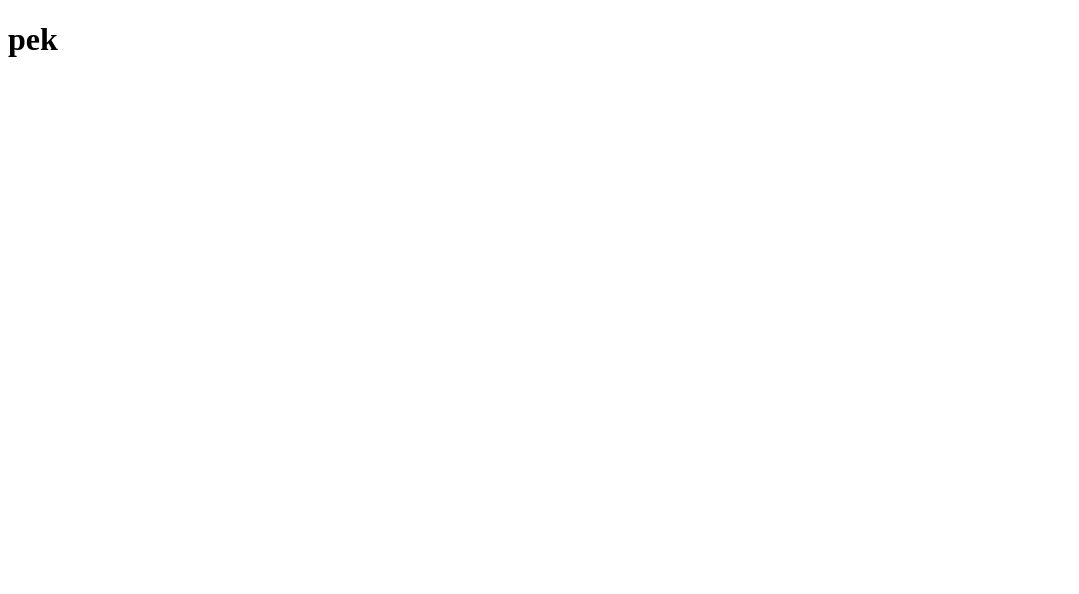
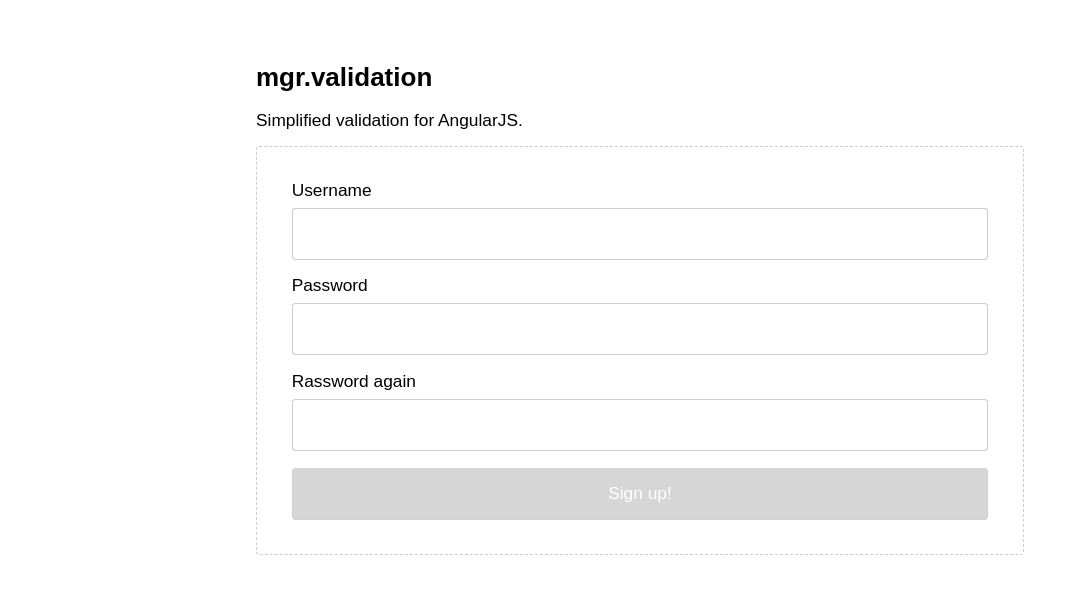
Before and after one commit to Magora-Systems-Frontend/mgr-validation, a website: page index.html in a window 1280 px wide. Shown: the whole page, without its empty margins (0-1079 px from the left). Drawn offline with Linux system fonts and the light colour scheme.

Commit message:
added forgotten stuff

```diff
--- a/index.html
+++ b/index.html
@@ -1,10 +1,46 @@
-<!DOCTYPE html>
+<!doctype html>
 <html lang="en">
 	<head>
 		<meta charset="UTF-8" />
-		<title>mgr.validation demo</title>
+		<title>mgr.validation</title>
+		<link rel="stylesheet" href="./bower_components/mgr-validation/dist/mgr-validation.css" />
+		<link rel="stylesheet" href="./demo/demo.css" />
 	</head>
-	<body>
-		<h1>pek</h1>
+	<body ng-app="demo">
+		<article demo id="demo">
+
+			<header>
+				<h1>mgr.validation</h1>
+				<p>Simplified validation for AngularJS.</p>
+			</header>
+
+			<form name="demo.form" novalidate ng-submit="demo.submit()">
+				<ul class="fields">
+					<li>
+						<label for="username">Username</label>
+						<input id="username" name="username" ng-model="demo.profile.username" type="text" required ng-pattern="/^[a-zA-Z ]+$/" ng-maxlength="8" />
+						<mgr-validation form="demo.form" field="demo.form.username" validators="demo.validationFactory.username"></mgr-validation>
+					</li>
+					<li>
+						<label for="password">Password</label>
+						<input id="password" name="password" ng-model="demo.profile.password" type="password" required ng-minlength="8" ng-maxlength="16" />
+					</li>
+					<li>
+						<label for="passwordConfirm">Rassword again</label>
+						<input id="passwordConfirm" name="passwordConfirm" ng-model="demo.profile.passwordConfirm" type="password" required ng-minlength="8" ng-maxlength="16" />
+					</li>
+					<li>
+						<mgr-validation form="demo.form" field="demo.form.password" validators="demo.validationFactory.password"></mgr-validation>
+					</li>
+					<li><button ng-disabled="demo.form.$invalid || !demo.doPasswordsMatch()" type="submit">Sign up!</button></li>
+				</ul>
+			</form>
+
+		</article>
+
+		<script src="./bower_components/angular/angular.min.js"></script>
+		<script src="./bower_components/mgr-validation/dist/mgr-validation.js"></script>
+		<script src="./demo/demo.js"></script>
+		<script src="./demo/validationFactory.js"></script>
 	</body>
 </html>
```
Also changed, not shown: 1 other file.
